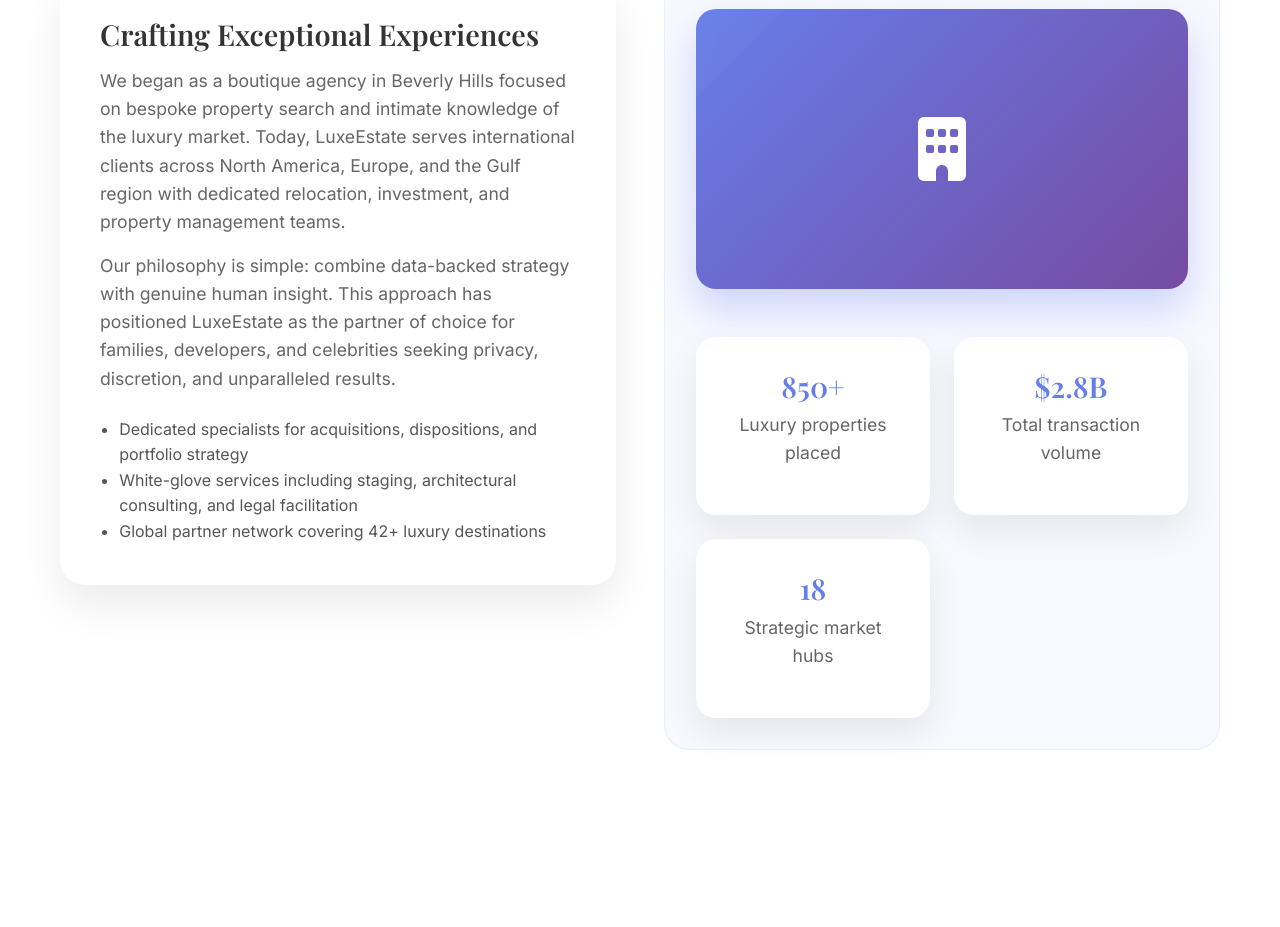
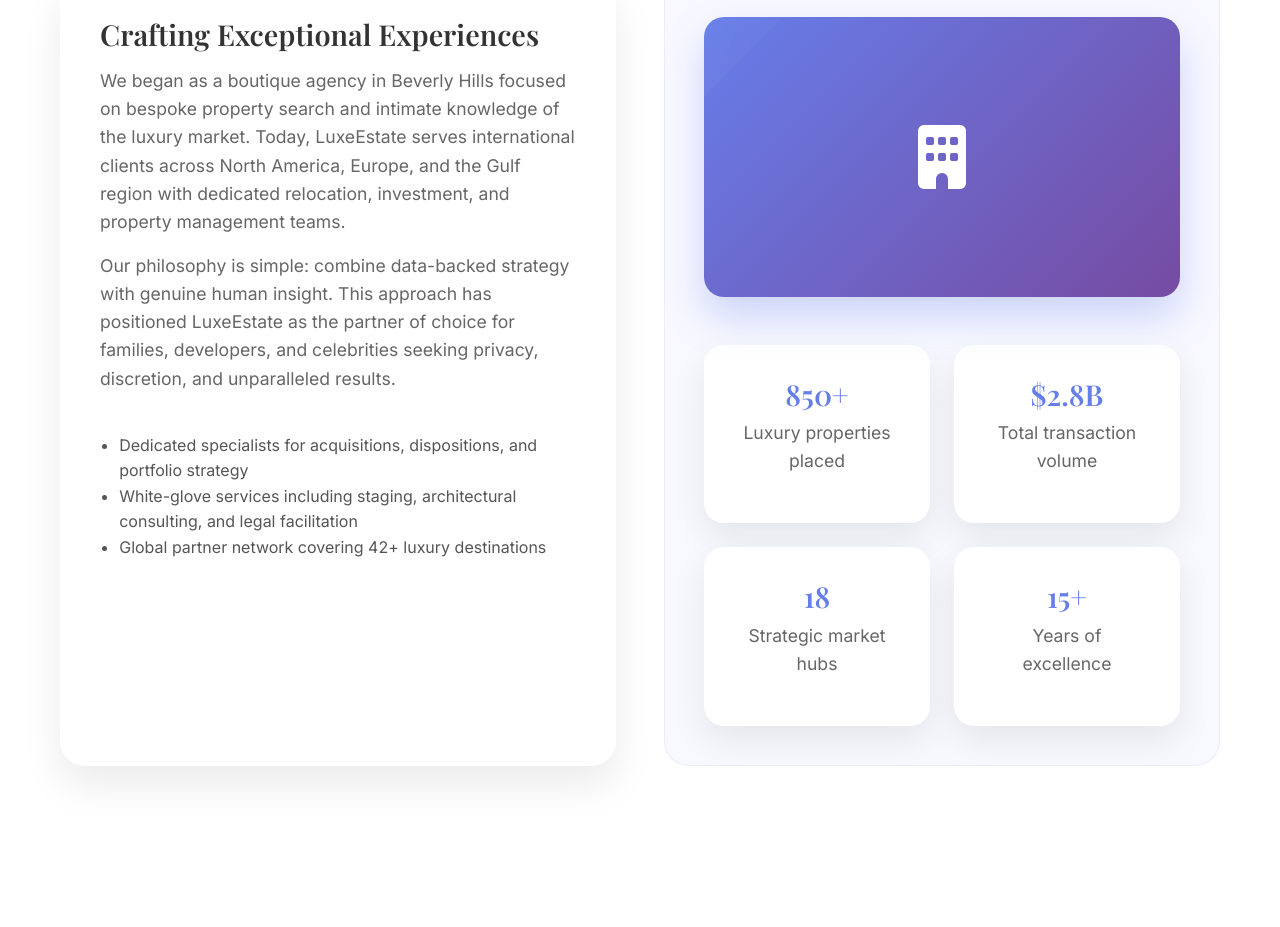
Before and after one commit to Victor6825/luxe-estate-website, a plain HTML site: page about.html in a window 1280 px wide. Shown: the part 777-1704 px from the top of the page. Drawn offline with nearby package versions, Linux system fonts and the light colour scheme.

Commit message:
Update About page: add fourth stat card and improve alignment of text and cards

```diff
--- a/about.html
+++ b/about.html
@@ -81,6 +81,10 @@
                     <div class="stat-card">
                         <h3>18</h3>
                         <p>Strategic market hubs</p>
+                    </div>
+                    <div class="stat-card">
+                        <h3>15+</h3>
+                        <p>Years of excellence</p>
                     </div>
                 </div>
             </div>
--- a/styles.css
+++ b/styles.css
@@ -974,7 +974,7 @@
     display: grid;
     grid-template-columns: repeat(auto-fit, minmax(280px, 1fr));
     gap: 3rem;
-    align-items: start;
+    align-items: stretch;
 }
 
 .story-text {
@@ -982,6 +982,9 @@
     padding: 2.5rem;
     border-radius: 25px;
     box-shadow: 0 20px 40px rgba(0, 0, 0, 0.08);
+    display: flex;
+    flex-direction: column;
+    height: 100%;
 }
 
 .story-text h3 {
@@ -997,7 +1000,7 @@
 .media-card {
     background: #f8f9ff;
     border-radius: 25px;
-    padding: 2rem;
+    padding: 2.5rem;
     height: 100%;
     display: flex;
     flex-direction: column;
@@ -1013,7 +1016,7 @@
 
 .stats-grid {
     display: grid;
-    grid-template-columns: repeat(auto-fit, minmax(180px, 1fr));
+    grid-template-columns: repeat(2, 1fr);
     gap: 1.5rem;
     margin-top: 2rem;
 }
```
